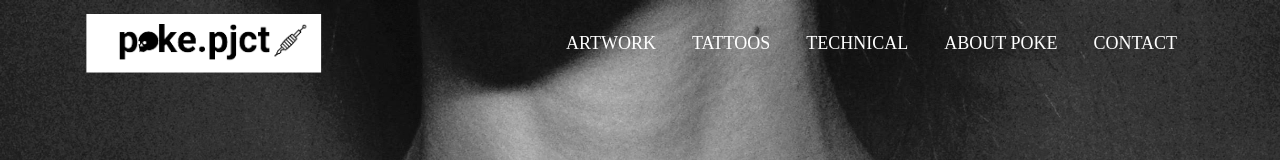
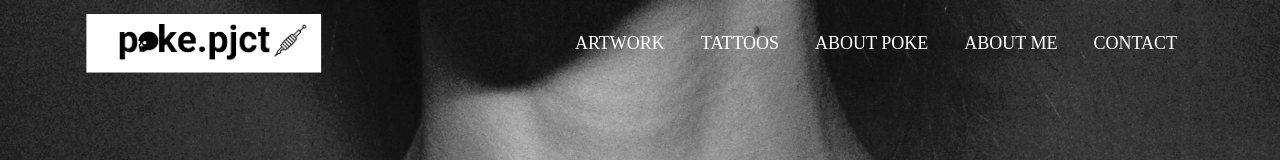
Before and after one commit to thneves/pokepjct.github.io, a plain HTML site: page index.html in a window 1280 px wide. Shown: the top 160 px of the page. Drawn offline with nearby package versions, Linux system fonts and the light colour scheme; a web font is replaced by a local one.

Commit message:
navbar changes

```diff
--- a/index.html
+++ b/index.html
@@ -83,10 +83,10 @@ $(window).scroll(function(){
                 <a class="nav-link" href="#gallery">TATTOOS</a>
               </li>
               <li class="nav-item">
-                <a class="nav-link" href="#technical">TECHNICAL</a>
+                <a class="nav-link" href="#technical">ABOUT POKE</a>
               </li>
               <li class="nav-item">
-                <a class="nav-link" href="#about">ABOUT POKE</a>
+                <a class="nav-link" href="#about">ABOUT ME</a>
               </li>
               <li class="nav-item">
                 <a class="nav-link" href="#contact">CONTACT</a>
```
